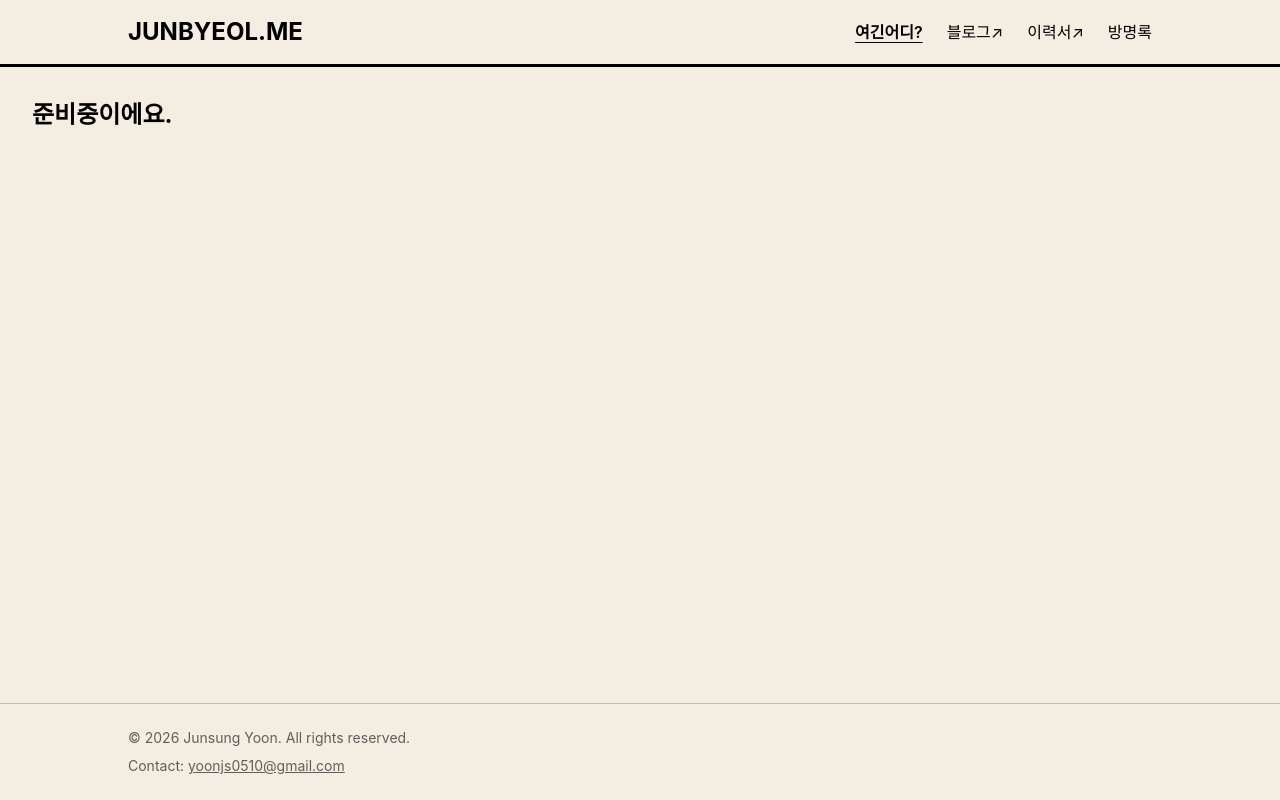
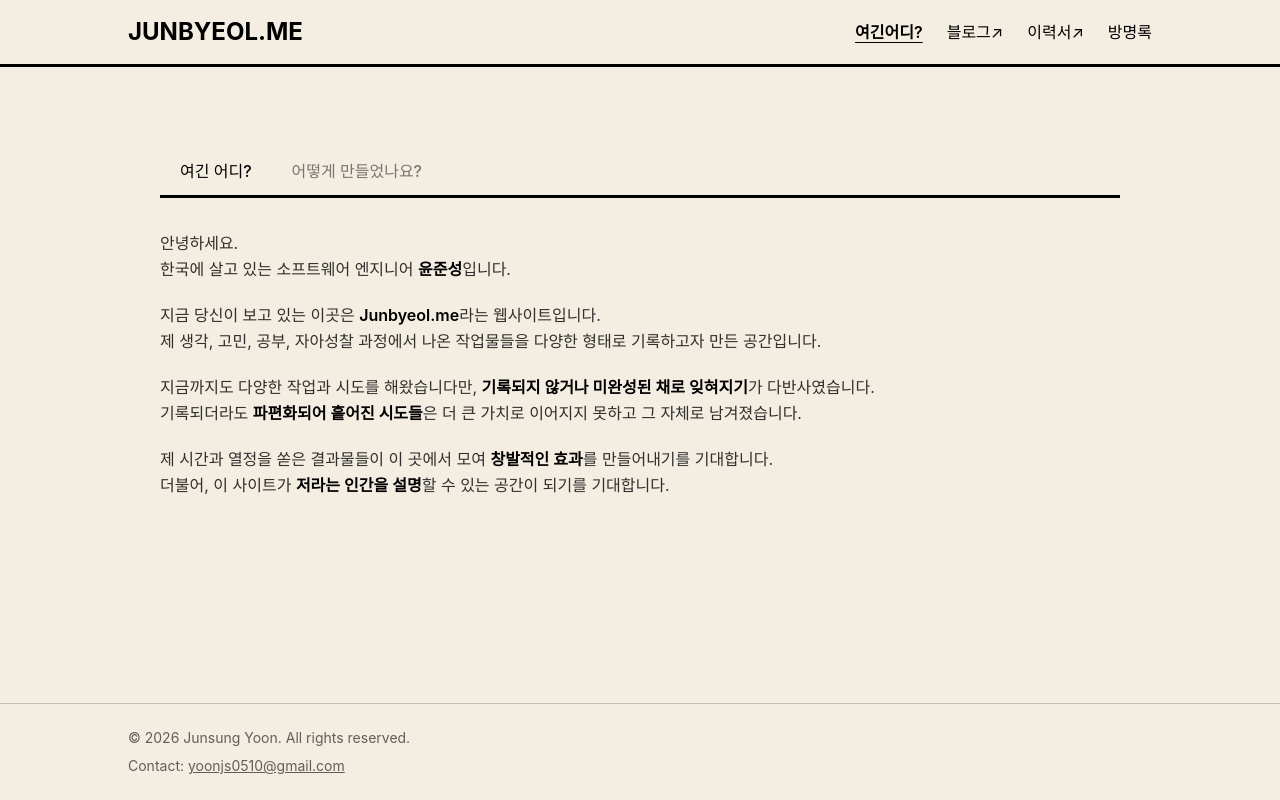
Before and after one commit to junbyeol/junbyeol.me, a React (Vite) app: page /about in a window 1280 px wide. Built offline with nearby package versions, Linux system fonts and the light colour scheme.

Commit message:
feat: about 탭 내용 추가

```diff
--- a/src/App.tsx
+++ b/src/App.tsx
@@ -1,6 +1,6 @@
 import { BrowserRouter, Route, Routes } from "react-router-dom";
 import Layout from "./components/Layout";
-import About from "./pages/About";
+import About from "./pages/about";
 import Blog from "./pages/Blog";
 import Guestbook from "./pages/Guestbook";
 import Home from "./pages/Home";
--- a/src/pages/About.tsx
+++ /dev/null
@@ -1,9 +0,0 @@
-const About = () => {
-  return (
-    <section>
-      <h1 className="text-2xl font-bold">준비중이에요.</h1>
-    </section>
-  );
-};
-
-export default About;
--- /dev/null
+++ b/src/pages/about/index.tsx
@@ -0,0 +1,67 @@
+import { useState } from "react";
+import IntroTab from "./tabs/IntroTab";
+import HowTab from "./tabs/HowTab";
+
+type TabId = "intro" | "how";
+
+type Tab = {
+  id: TabId;
+  label: string;
+};
+
+const TABS: Tab[] = [
+  { id: "intro", label: "여긴 어디?" },
+  { id: "how", label: "어떻게 만들었나요?" },
+];
+
+const TAB_PANELS: Record<TabId, React.ReactNode> = {
+  intro: <IntroTab />,
+  how: <HowTab />,
+};
+
+const About = () => {
+  const [activeTab, setActiveTab] = useState<TabId>("intro");
+
+  const handleTabClick = (id: TabId) => setActiveTab(id);
+
+  const handleTabKeyDown = (
+    e: React.KeyboardEvent<HTMLButtonElement>,
+    id: TabId,
+  ) => {
+    if (e.key === "Enter" || e.key === " ") {
+      e.preventDefault();
+      setActiveTab(id);
+    }
+  };
+
+  return (
+    <section className="px-8 py-8 md:px-32 md:py-12">
+      <div className="flex border-b-[3px] border-text">
+        {TABS.map(({ id, label }) => (
+          <button
+            key={id}
+            role="tab"
+            aria-selected={activeTab === id}
+            aria-controls={`tabpanel-${id}`}
+            tabIndex={activeTab === id ? 0 : -1}
+            onClick={() => handleTabClick(id)}
+            onKeyDown={(e) => handleTabKeyDown(e, id)}
+            className={[
+              "px-5 py-3 text-sm md:text-base font-medium transition-colors relative",
+              "focus:outline-none",
+              activeTab === id
+                ? "font-bold after:absolute after:bottom-[-3px] after:left-0 after:w-full after:h-[3px] after:bg-text"
+                : "text-text/50 hover:text-text",
+            ].join(" ")}
+          >
+            {label}
+          </button>
+        ))}
+      </div>
+
+      <div className="mt-8">{TAB_PANELS[activeTab]}</div>
+    </section>
+  );
+};
+
+export default About;
--- /dev/null
+++ b/src/pages/about/tabs/HowTab.tsx
@@ -0,0 +1,166 @@
+import garageDiagram from "../../../assets/garage-diagram.png";
+
+type ListItem = {
+  label: string;
+  description: string;
+};
+
+const PROS: ListItem[] = [
+  {
+    label: "경제성",
+    description:
+      "본업 외 프로젝트에 투입되는 인프라 유지 비용을 최소화할 수 있습니다.",
+  },
+  {
+    label: "지속성",
+    description:
+      "방치되는 프로젝트가 없도록, 모든 프로젝트의 관리 지점을 한 곳으로 모읍니다.",
+  },
+  {
+    label: "확장성",
+    description:
+      "기존 프로젝트들의 패턴을 이용하면 새로운 프로젝트의 킥오프와 배포, 유지보수를 더 빠르게 할 수 있습니다.",
+  },
+  {
+    label: "AOP(Aspect-Oriented Programming)",
+    description:
+      "단일 게이트웨이를 통해 로깅, 모니터링 등의 공통된 니즈를 해소할 수 있습니다.",
+  },
+  {
+    label: "미래(?)",
+    description:
+      "현재 VM은 GCP를 이용하고 있지만, 미래에는 홈 랩으로의 이관을 꿈꾸고 있습니다.",
+  },
+];
+
+const CONS: ListItem[] = [
+  {
+    label: "SPOF",
+    description:
+      "VM 또는 gateway가 단일 장애점(single point of failure)이 될 수 있습니다.",
+  },
+  {
+    label: "부하 전파",
+    description:
+      "특정 시스템의 부하가 시스템 전체에 영향을 줄 수 있습니다 (이런 고민을 할 정도의 서비스가 탄생했으면 좋겠습니다).",
+  },
+];
+
+const B = ({ children }: { children: React.ReactNode }) => (
+  <strong className="font-semibold text-text">{children}</strong>
+);
+
+const HowTab = () => (
+  <div
+    id="tabpanel-how"
+    role="tabpanel"
+    aria-labelledby="tab-how"
+    className="flex flex-col gap-10"
+  >
+    {/* 프로젝트 소개 */}
+    <div className="flex flex-col gap-3">
+      <h2 className="text-2xl font-bold">My-garage</h2>
+      <p className="text-base leading-relaxed text-text/80">
+        저의 모든 서비스는 하나의 <B>Virtual Machine</B>에서 동작하고 있습니다.
+      </p>
+      <p className="text-base leading-relaxed text-text/80">
+        저는 이 VM을 <B>"garage"</B>라고 부르고 있습니다.
+      </p>
+      <p className="text-base text-text/80">
+        코드베이스는{" "}
+        <a
+          href="https://github.com/junbyeol/my-garage"
+          target="_blank"
+          rel="noopener noreferrer"
+          aria-label="my-garage GitHub 저장소로 이동"
+          className="underline underline-offset-4 hover:text-[#D03020] transition-colors"
+        >
+          GitHub
+        </a>
+        에서 볼 수 있습니다.
+      </p>
+    </div>
+
+    {/* 아키텍처 — 본문 왼쪽, 이미지 오른쪽 */}
+    <div className="flex flex-col gap-4">
+      <h3 className="text-lg font-bold border-b border-text/20 pb-2">
+        아키텍처
+      </h3>
+      <div className="flex flex-col md:flex-row gap-6">
+        <div className="flex flex-col gap-4 flex-1">
+          <p className="text-base leading-relaxed text-text/80">
+            <B>junbyeol.me</B> 도메인을 통하는 요청은 모두 VM의 단일{" "}
+            <B>게이트웨이</B>로 도착합니다.
+          </p>
+          <p className="text-base leading-relaxed text-text/80">
+            해당 게이트웨이는 <B>Nginx</B> 컨테이너이며, 요청의 내용에 따라
+            요청을 적절한 내부 컨테이너로 포워딩합니다.
+          </p>
+          <p className="text-base leading-relaxed text-text/80">
+            하나의 <B>VM</B>, 하나의 <B>게이트웨이</B>를 이용하는 것은 아래의
+            트레이드오프가 있습니다.
+          </p>
+          <div className="grid grid-cols-1 sm:grid-cols-2 gap-4">
+            <div className="flex flex-col gap-3">
+              <span className="text-sm font-bold uppercase tracking-widest text-text/50">
+                장점
+              </span>
+              {PROS.map(({ label, description }) => (
+                <div key={label} className="flex flex-col gap-0.5">
+                  <span className="font-bold text-sm">{label}</span>
+                  <p className="text-sm text-text/70 leading-relaxed">
+                    {description}
+                  </p>
+                </div>
+              ))}
+            </div>
+            <div className="flex flex-col gap-3">
+              <span className="text-sm font-bold uppercase tracking-widest text-text/50">
+                단점
+              </span>
+              {CONS.map(({ label, description }) => (
+                <div key={label} className="flex flex-col gap-0.5">
+                  <span className="font-bold text-sm">{label}</span>
+                  <p className="text-sm text-text/70 leading-relaxed">
+                    {description}
+                  </p>
+                </div>
+              ))}
+            </div>
+          </div>
+        </div>
+
+        {/* 인프라 다이어그램 */}
+        <div className="border border-text/20 md:w-64 flex-none self-start">
+          <img
+            src={garageDiagram}
+            alt="My-garage 인프라 다이어그램"
+            className="w-full"
+          />
+        </div>
+      </div>
+    </div>
+
+    {/* 운영 */}
+    <div className="flex flex-col gap-4">
+      <h3 className="text-lg font-bold border-b border-text/20 pb-2">운영</h3>
+      <p className="text-base leading-relaxed text-text/80">
+        게이트웨이 뒷편에서는 <B>MySQL</B>, <B>Redis</B>와 같은 공용 인프라와 각
+        서비스의 애플리케이션 서버들이 모두 <B>Docker</B> 컨테이너로 관리됩니다.
+      </p>
+      <p className="text-base leading-relaxed text-text/80">
+        이 컨테이너 이미지들은 <B>GitHub Actions</B>을 통해 유지됩니다.
+      </p>
+      <p className="text-base leading-relaxed text-text/80">
+        GitHub에 코드가 <B>push</B>될 때, 이미지들은 빌드되어{" "}
+        <B>GitHub Container Registry(GHCR)</B>에 저장됩니다.
+      </p>
+      <p className="text-base leading-relaxed text-text/80">
+        그리고 GitHub Actions는 VM이 GHCR에서 이미지를 <B>pull</B>받아 배포 중인
+        이미지를 교체하도록 합니다.
+      </p>
+    </div>
+  </div>
+);
+
+export default HowTab;
--- /dev/null
+++ b/src/pages/about/tabs/IntroTab.tsx
@@ -0,0 +1,39 @@
+const B = ({ children }: { children: React.ReactNode }) => (
+  <strong className="font-semibold text-text">{children}</strong>
+);
+
+const IntroTab = () => (
+  <div
+    id="tabpanel-intro"
+    role="tabpanel"
+    aria-labelledby="tab-intro"
+    className="flex flex-col gap-5"
+  >
+    <p className="text-base leading-relaxed text-text/80">
+      안녕하세요.
+      <br />
+      한국에 살고 있는 소프트웨어 엔지니어 <B>윤준성</B>입니다.
+    </p>
+    <p className="text-base leading-relaxed text-text/80">
+      지금 당신이 보고 있는 이곳은 <B>Junbyeol.me</B>라는 웹사이트입니다.
+      <br />제 생각, 고민, 공부, 자아성찰 과정에서 나온 작업물들을 다양한 형태로
+      기록하고자 만든 공간입니다.
+    </p>
+    <p className="text-base leading-relaxed text-text/80">
+      지금까지도 다양한 작업과 시도를 해왔습니다만,{" "}
+      <B>기록되지 않거나 미완성된 채로 잊혀지기</B>가 다반사였습니다.
+      <br />
+      기록되더라도 <B>파편화되어 흩어진 시도들</B>은 더 큰 가치로 이어지지
+      못하고 그 자체로 남겨졌습니다.
+    </p>
+    <p className="text-base leading-relaxed text-text/80">
+      제 시간과 열정을 쏟은 결과물들이 이 곳에서 모여 <B>창발적인 효과</B>를
+      만들어내기를 기대합니다.
+      <br />
+      더불어, 이 사이트가 <B>저라는 인간을 설명</B>할 수 있는 공간이 되기를
+      기대합니다.
+    </p>
+  </div>
+);
+
+export default IntroTab;
```
Also changed, not shown: src/assets/garage-diagram.png (added).
